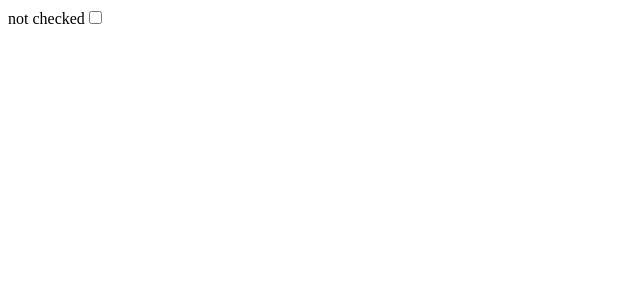
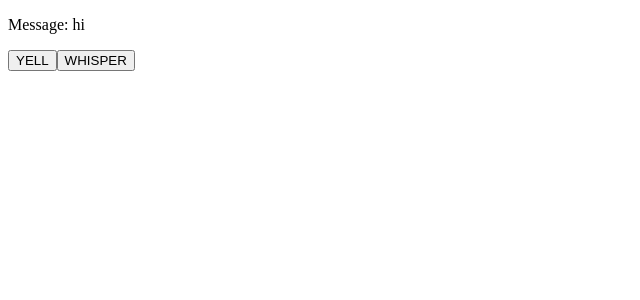
Before and after one commit to ganesh-sadanala/ReactHooks, a React (Create React App) app: page / in a window 1280 px wide. Shown: the top 300 px of the page, without its empty margins (0-640 px from the left). Built offline with nearby package versions, Linux system fonts and the light colour scheme.

Commit message:
Dispatch actions using useReducer

```diff
--- a/src/App.js
+++ b/src/App.js
@@ -1,11 +1,34 @@
 import { useReducer } from "react";
 
+function reducer(state, action) {
+  switch (action.type) {
+    case "YELL":
+      return { message: `Hey! I just said ${state.message}` };
+    case "WHISPER":
+      return { message: `Excuse me! I just said ${state.message}` };
+  }
+}
+
+const initialState = { message: "hi" };
 export default function App() {
-  const [checked, toggle] = useReducer((checked) => !checked, false);
+  const [state, dispatch] = useReducer(reducer, initialState);
   return (
-    <div>
-      <label for="checkbox">{checked ? "checked" : "not checked"}</label>
-      <input type="checkbox" id="checkbox" onClick={toggle} />
-    </div>
+    <>
+      <p>Message: {state.message}</p>
+      <button
+        onClick={() => {
+          dispatch({ type: "YELL" });
+        }}
+      >
+        YELL
+      </button>
+      <button
+        onClick={() => {
+          dispatch({ type: "WHISPER" });
+        }}
+      >
+        WHISPER
+      </button>
+    </>
   );
 }
```
